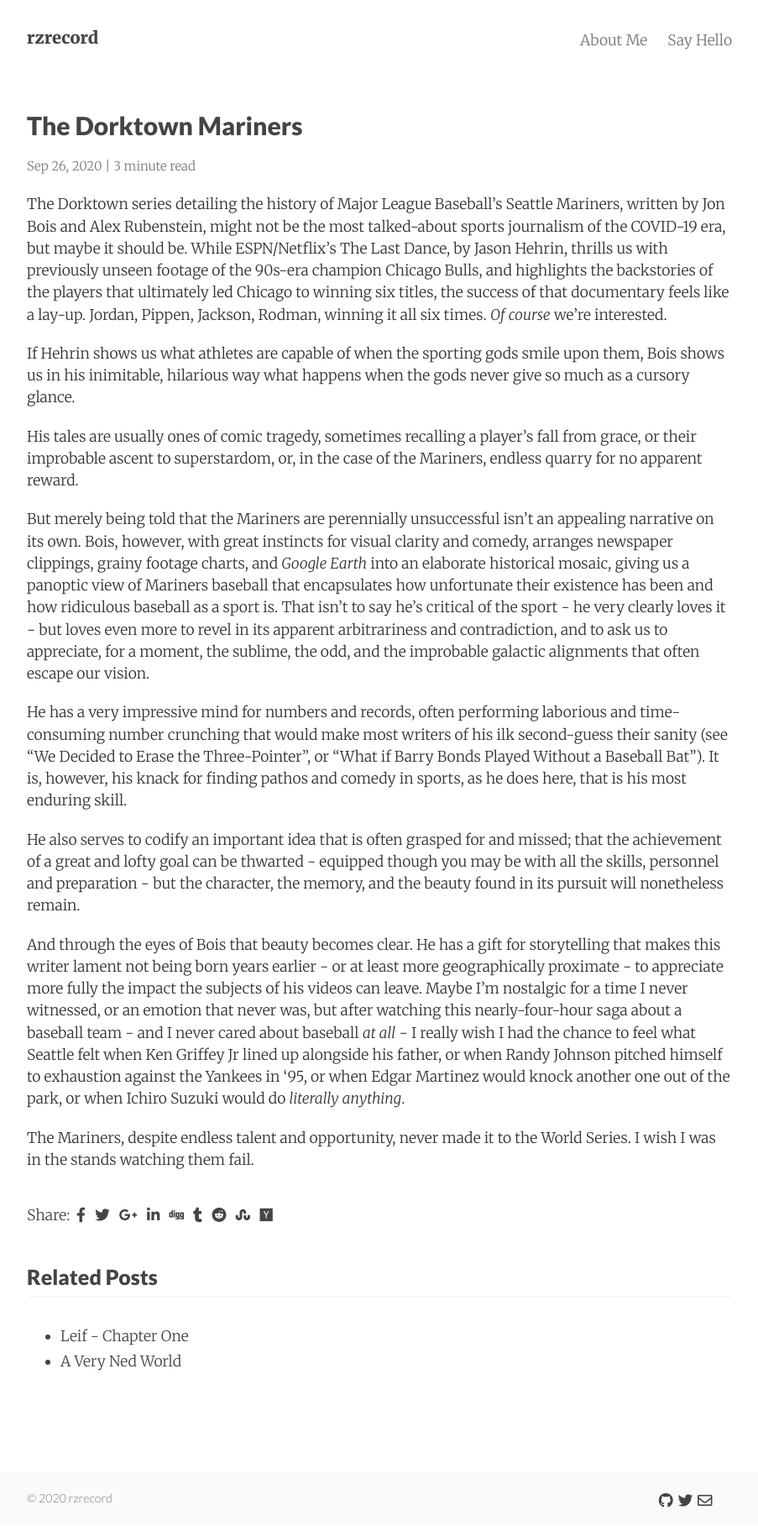
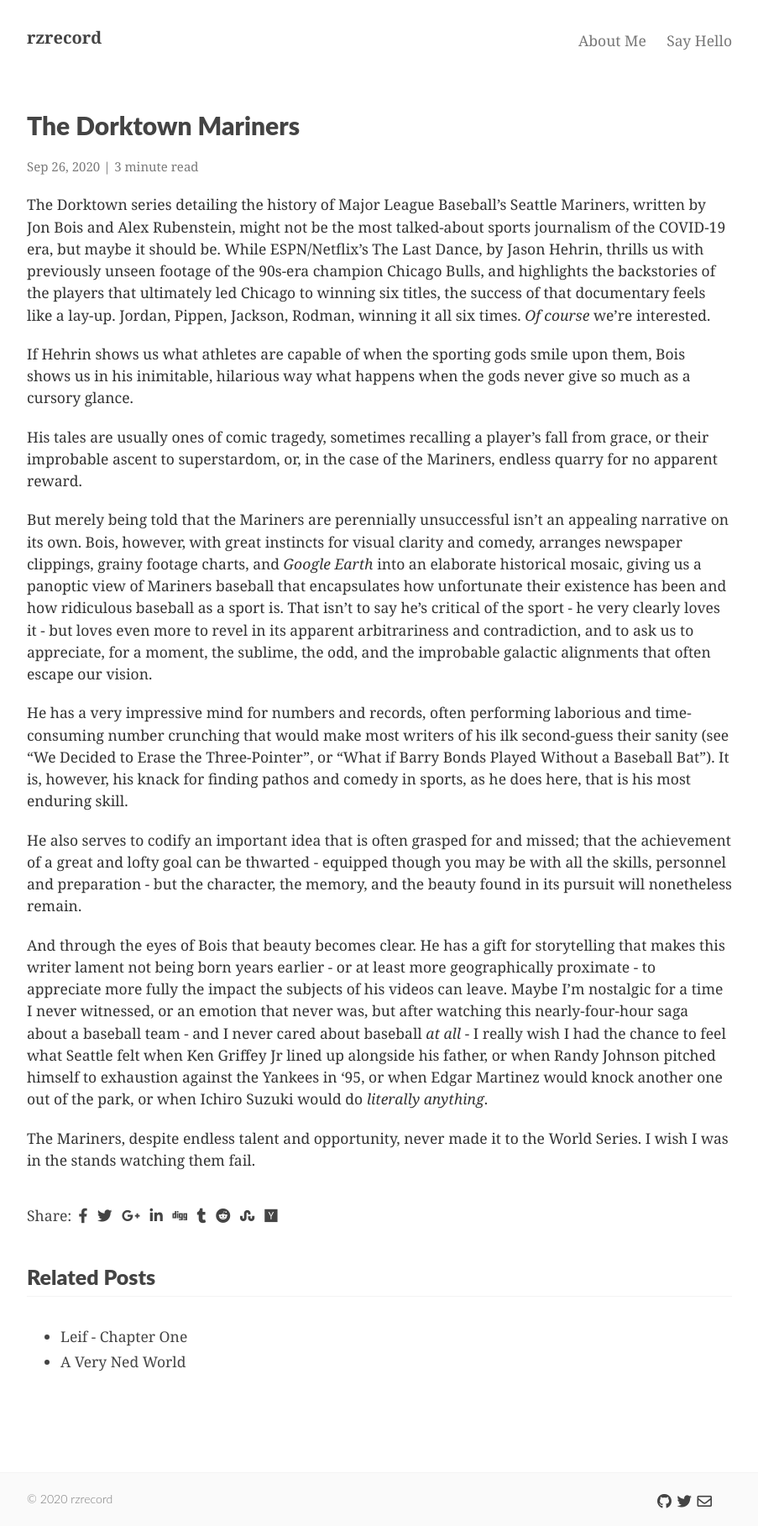
Before and after one commit to gitsit/rzrecord, a Jekyll site: the page built from _posts/2020-09-20-the-dorktown-mariners.md, in a window 1280 px wide. Shown: the whole page at 84% size, without its empty margins (188-1091 px from the left). Built offline with Jekyll 4.4.1, drawn with Linux system fonts in a browser that asks for light colours; nearby versions of some CDN libraries.

Commit message:
updated head.html
included baskerville and franklin

```diff
--- a/_includes/head.html
+++ b/_includes/head.html
@@ -18,8 +18,7 @@
     <link rel="stylesheet" href="{{ "/css/style.css" | relative_url }}?{{ site.time | date: "%Y%m%d%H%M" }}" type="text/css">
 
     <!-- Fonts -->
-    <link href='//fonts.googleapis.com/css?family=Merriweather:900,900italic,300,300italic' rel='stylesheet' type='text/css'>
-    <link href='//fonts.googleapis.com/css?family=Lato:900,300' rel='stylesheet' type='text/css'>
+    <link href="https://fonts.googleapis.com/css2?family=Libre+Baskerville:ital,wght@0,400;0,700;1,400&family=Libre+Franklin:wght@300;500;900&display=swap" rel="stylesheet">
     {% if site.show_social_icons or site.show_sharing_icons %}
       <link rel="stylesheet" href="https://cdnjs.cloudflare.com/ajax/libs/font-awesome/5.13.0/css/all.min.css">
       <link rel="stylesheet" href="https://cdnjs.cloudflare.com/ajax/libs/font-awesome/5.13.0/css/v4-shims.min.css    ">
```
